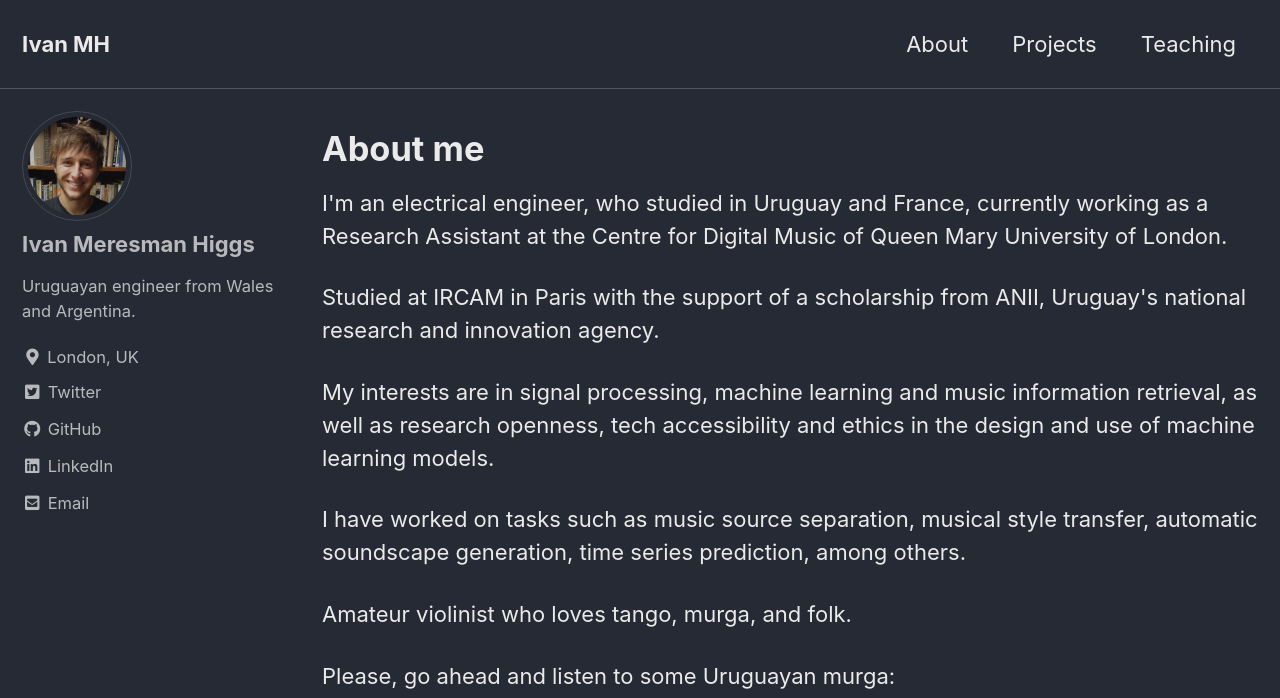
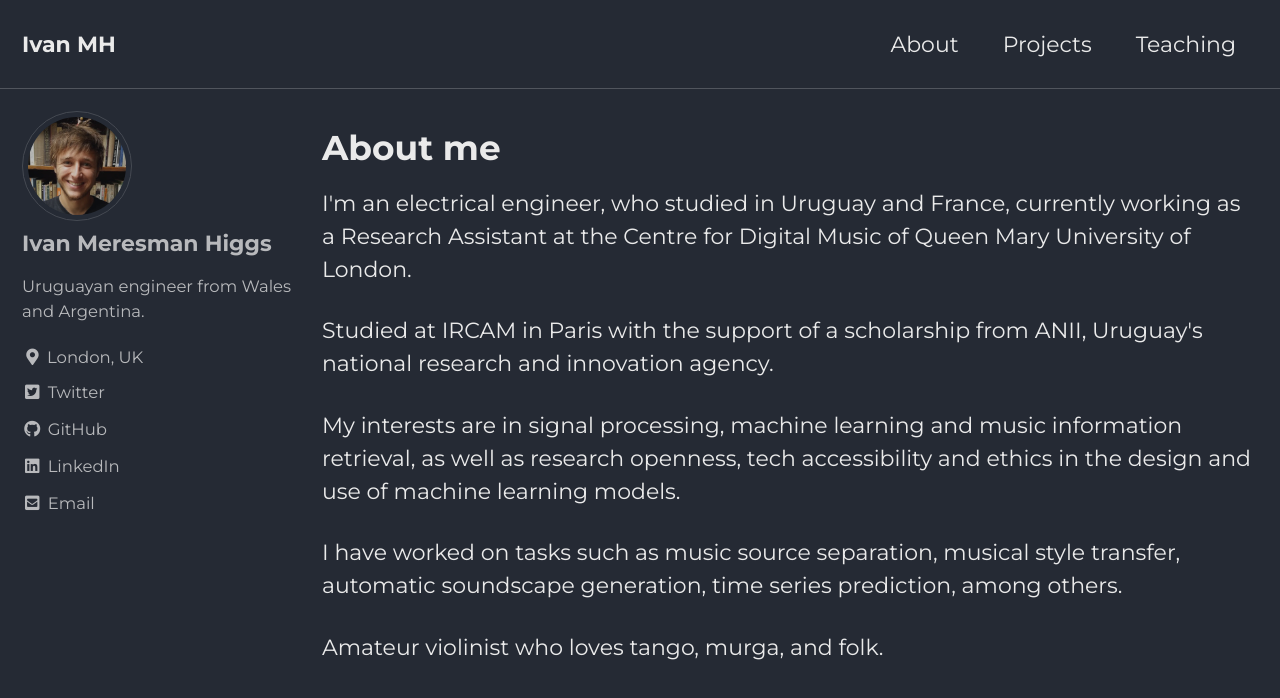
Before and after one commit to ivanlmh/ivanlmh.github.io, a Jekyll site: the page built from index.html, in a window 1280 px wide and 1400 px high. Shown: the top 698 px of the window. Built offline with Jekyll 4.4.1, drawn with Linux system fonts in a browser that asks for light colours; cached includes are drawn as plain includes; the list of posts is cut into pages by our own code.

Commit message:
added and using montserrat font

```diff
--- a/_config.yml
+++ b/_config.yml
@@ -296,3 +296,7 @@ defaults:
       comments: # true
       share: true
       related: true
+
+webfonts:
+  - family: "Montserrat"
+    weights: "400,700" # You can specify different weights as needed
--- a/assets/css/main.scss
+++ b/assets/css/main.scss
@@ -10,3 +10,40 @@ search: false
 
 // Custom variables
 @import "dropdown";
+
+
+
+// Import Montserrat font from Google Fonts
+@import url('https://fonts.googleapis.com/css2?family=Montserrat:wght@400;700&display=swap');
+
+// Override the body font family
+body {
+  font-family: 'Montserrat', sans-serif;
+//   text-align: justify;
+}
+
+h1, h2, h3, h4, h5, h6 {
+    font-family: 'Montserrat', sans-serif;
+  }
+
+/* Override Magnific Popup's font-family */
+.mfp-counter,
+.mfp-close,
+.mfp-arrow,
+.mfp-preloader {
+  font-family: 'Montserrat', sans-serif !important;
+}
+.masthead__inner-wrap {
+    font-family: 'Montserrat', sans-serif !important;
+  }
+.masthead__title {
+    font-family: 'Montserrat', sans-serif !important;
+  }
+.masthead__tagline {
+    font-family: 'Montserrat', sans-serif !important;
+  }
+
+// all the sidebar elements but .fas nor .fab
+.sidebar *:not(.fas):not(.fab) {
+    font-family: 'Montserrat', sans-serif !important;
+  }
```
